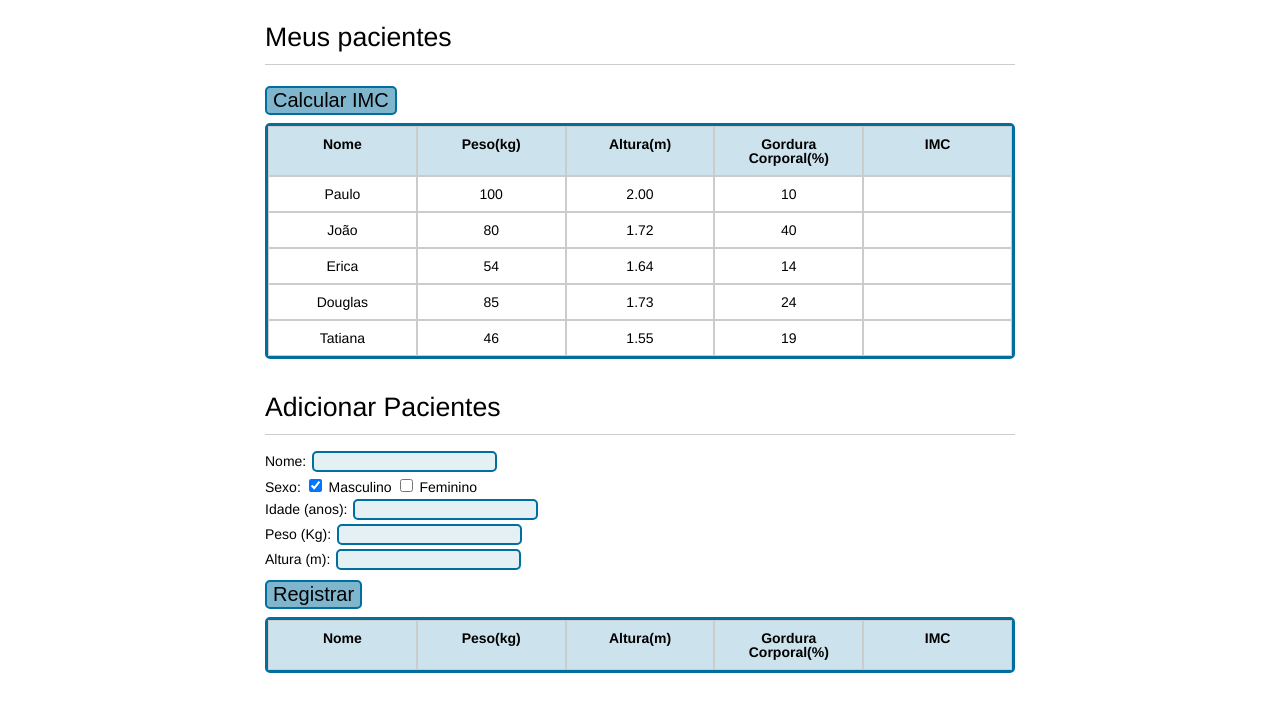
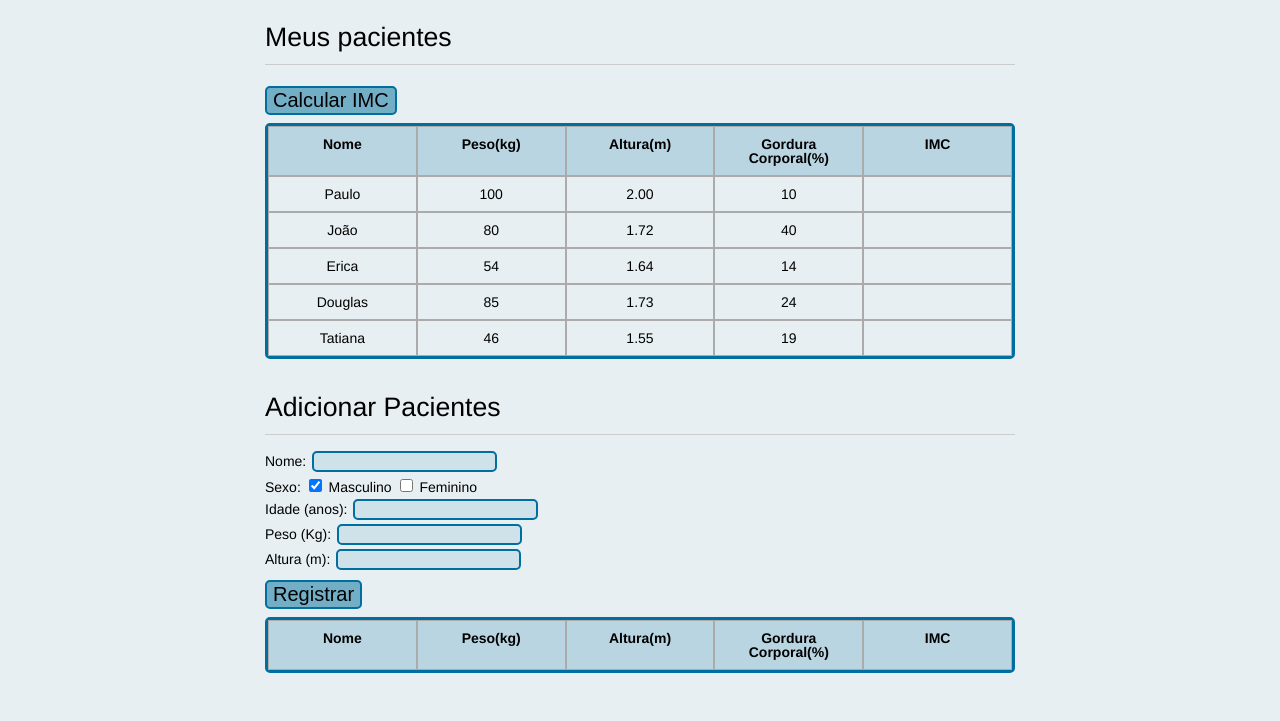
Before and after one commit to EdOzz42/BMI-Calculator, a plain HTML site: page index.html in a window 1280 px wide. Shown: the part 79-800 px from the top of the page. Drawn offline with Linux system fonts and the light colour scheme.

Commit message:
Update index.css

```diff
--- a/css/index.css
+++ b/css/index.css
@@ -6,6 +6,7 @@ body{
 	font-family: "Helvetica Neue", "Helvetica", Helvetica, Arial, sans-serif;
 	font-size: 14px;
 	margin: 15px;
+	background-color: rgb(231, 239, 242);
 }
 
 header{
@@ -55,7 +56,7 @@ table{
 td, th {
 	padding: 10px;
 	text-align: center;
-	border: 1px solid #ccc;
+	border: 1px solid rgb(171, 171, 171);
 }
 
 th{
```
